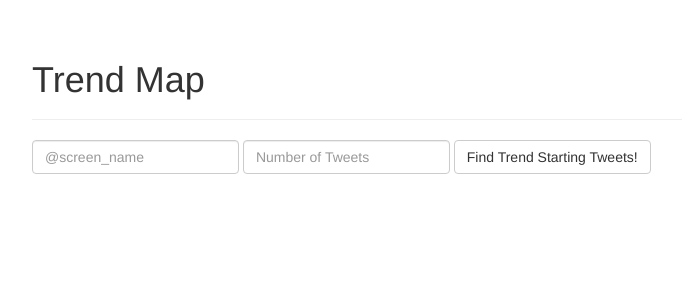
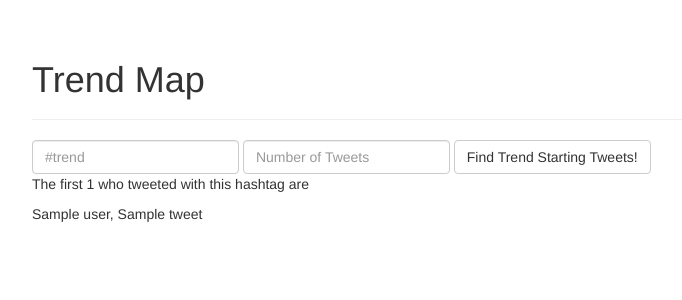
Before and after one commit to SamOh/trend_map, a Flask app: template templates/first.html in a window 1280 px wide. Shown: the part 52-352 px from the top of the page, without its empty margins (38-720 px from the left). Run offline with Flask 2, Linux system fonts and the light colour scheme; the template is opened without the code that fills it: most values are stand-ins (such as "Sample title", 1, 10 or a date in 2020); parts of the project's set-up code (start-up, migrations or seed data) failed here and were passed over; some libraries are stand-ins or nearby versions.

Commit message:
finished first.html so that now the form is a post request which gets sent correctly and run through trend_map.py so that it returns the first people/subsequent tweets that tweetd something

```diff
--- a/templates/first.html
+++ b/templates/first.html
@@ -1,17 +1,29 @@
 {% extends "base.html" %}
 
 {% block body %}
-<form action="{{ url_for('search') }}" class="form-inline" method="get">
+<form action="{{ url_for('first') }}" class="form-inline" method="post">
   <fieldset>
     <div class="form-group">
-      <label class="sr-only" for="screen_name">screen_name</label>
-      <input class="form-control" name="screen_name" placeholder="@screen_name" type="text"/>
+      <label class="sr-only" for="hashtag">hashtag</label>
+      <input class="form-control" name="hashtag" placeholder="#trend" type="text"/>
     </div>
     <div class="form-group">
-      <label class="sr-only" for="screen_name">number_of_tweets</label>
-      <input class="form-control" name="screen_name" placeholder="Number of Tweets" type="int"/>
+      <label class="sr-only" for="number_of_tweets">number_of_tweets</label>
+      <input class="form-control" name="number_of_tweets" placeholder="Number of Tweets" type="int"/>
     </div>
     <button class="btn btn-default" type="submit">Find Trend Starting Tweets!</button>
   </fieldset>
 </form>
+
+  {% if text %}
+    <p>
+      The first {{ number }} who tweeted with this hashtag are
+    </p>
+    {% for (user, tweet) in text %}
+      <p>
+        {{ user }}, {{ tweet }}
+      </p>
+    {% endfor %}
+
+  {% endif %}
 {% endblock %}
```
